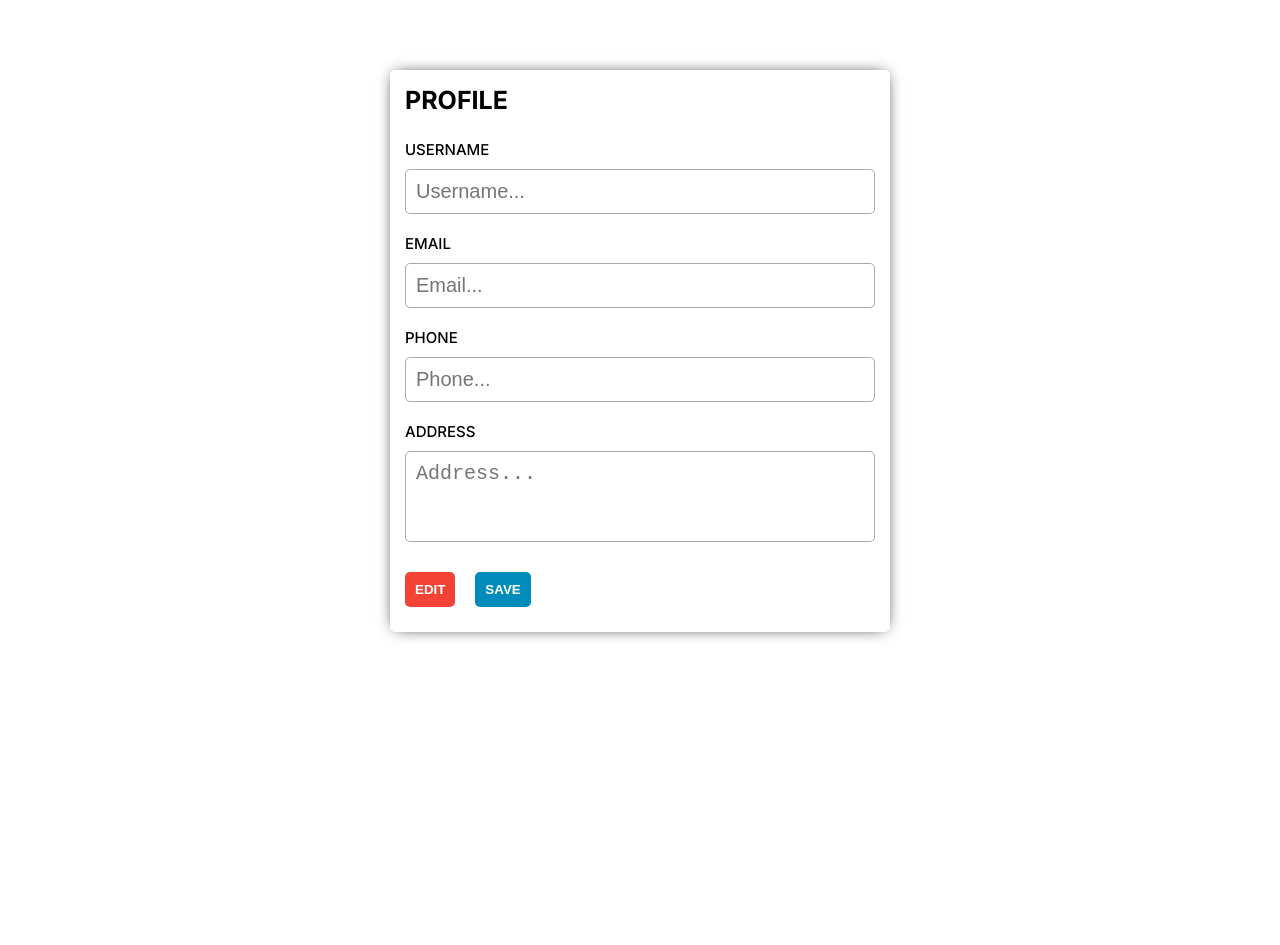
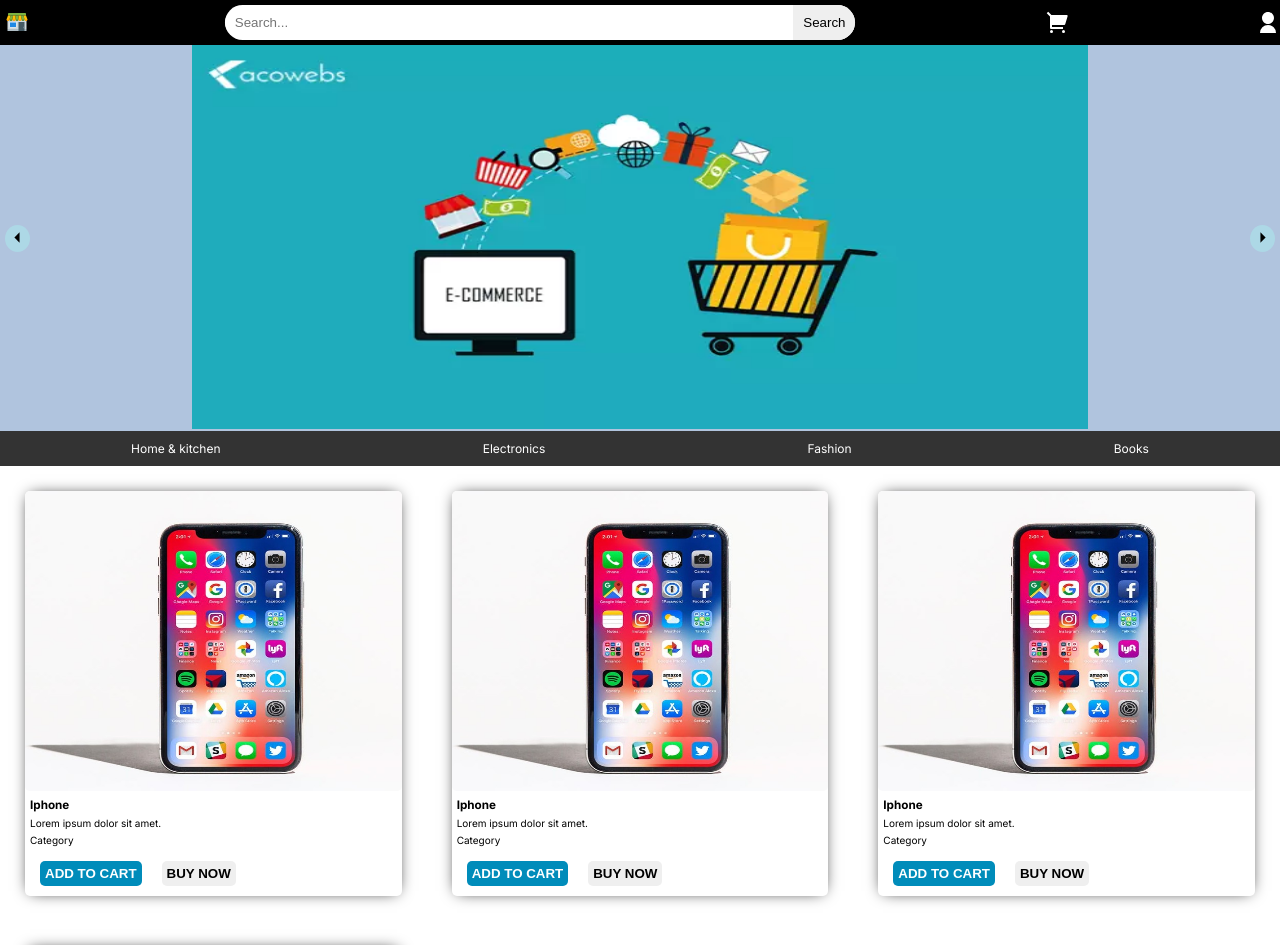
Before and after one commit to amane15/ecommerce-frontend, a React (Create React App) app: page / in a window 1280 px wide. Shown: the top 945 px of the page. Before the commit the page ends 800 px from the top, so only its background shows below. Built offline with nearby package versions, Linux system fonts and the light colour scheme.

Commit message:
Added routing

```diff
--- a/src/App.js
+++ b/src/App.js
@@ -1,29 +1,25 @@
 import "./App.css";
-import Card from "./components/Card";
+import Navbar from "./components/Navbar";
 import Cart from "./components/Cart";
+import Profile from "./components/Profile";
+import HomePage from "./components/HomePage";
+import Ordered from "./components/Ordered";
+import RegisterForm from "./components/RegisterForm";
 import LoginForm from "./components/LoginForm";
-import Navbar from "./components/Navbar";
-import Ordered from "./components/Ordered";
-import Product from "./components/Product";
-import Products from "./components/Products";
-import Profile from "./components/Profile";
-import Quantity from "./components/Quantity";
-import RegisterForm from "./components/RegisterForm";
-import Slider from "./components/Slider";
+import { Routes, Route } from "react-router-dom";
 
 function App() {
     return (
         <>
-            {/* <Navbar /> */}
-            {/* <Slider />
-            <Products /> */}
-            {/* <Product /> */}
-            {/* <Quantity value={10} /> */}
-            {/* <Cart /> */}
-            {/* <Ordered /> */}
-            {/* <RegisterForm /> */}
-            {/* <LoginForm /> */}
-            <Profile />
+            <Navbar />
+            <Routes>
+                <Route path="/login" element={<LoginForm />} />
+                <Route path="/register" element={<RegisterForm />} />
+                <Route path="/orders" element={<Ordered />} />
+                <Route path="/profile" element={<Profile />} />
+                <Route path="/cart" element={<Cart />} />
+                <Route path="/" element={<HomePage />} />
+            </Routes>
         </>
     );
 }
--- a/src/components/Card.jsx
+++ b/src/components/Card.jsx
@@ -18,8 +18,8 @@
             </div>
             <div className="card__category">Category</div>
             <div className="card__button">
-                <button>Add to Cart</button>
-                <button>Buy Now</button>
+                <button className="btn btn--primary">Add to Cart</button>
+                <button className="btn btn--secondary">Buy Now</button>
             </div>
         </div>
     );
--- /dev/null
+++ b/src/components/HomePage.jsx
@@ -0,0 +1,14 @@
+import React from "react";
+import Products from "./Products";
+import Slider from "./Slider";
+
+const HomePage = () => {
+    return (
+        <>
+            <Slider />
+            <Products />
+        </>
+    );
+};
+
+export default HomePage;
--- a/src/components/Navbar.jsx
+++ b/src/components/Navbar.jsx
@@ -2,21 +2,33 @@
 import { RiShoppingCart2Fill, RiUserFill } from "react-icons/ri";
 import { FcShop } from "react-icons/fc";
 import "../assets/css/navbar.css";
+import { Link } from "react-router-dom";
 
 const UserMenu = () => (
     <>
         <ul className="list user-menu scale-up-center">
             <li className="user-menu__item">
-                <a href="/#">Profile</a>
+                <Link to="/profile">Profile</Link>
             </li>
             <li className="user-menu__item">
-                <a href="/#">Orders</a>
+                <Link to="/orders">Orders</Link>
             </li>
             <li className="user-menu__item">
-                <a href="/#">Sign In</a>
+                <Link to="/register">Register</Link>
             </li>
             <li className="user-menu__item">
-                <a href="/#">Sign Out</a>
+                <Link to="/login">
+                    <button className="user-menu__btn btn btn--primary">
+                        Log In
+                    </button>
+                </Link>
+            </li>
+            <li className="user-menu__item">
+                <Link to="/logout">
+                    <button className="user-menu__btn btn btn--danger">
+                        Log Out
+                    </button>
+                </Link>
             </li>
         </ul>
     </>
@@ -28,9 +40,9 @@
     return (
         <>
             <nav className="navbar">
-                <a href="/#">
+                <Link to="/">
                     <FcShop className="nav__logo" color="#fff" size={24} />
-                </a>
+                </Link>
                 <div className="search-bar">
                     <input
                         className="nav__input"
@@ -41,9 +53,9 @@
                     />
                     <button className="nav__btn">Search</button>
                 </div>
-                <a className="cart" href="/cart">
+                <Link to="/cart" className="cart">
                     <RiShoppingCart2Fill color="#fff" size={24} />
-                </a>
+                </Link>
                 <RiUserFill
                     className="user"
                     color="#fff"
--- a/src/index.js
+++ b/src/index.js
@@ -1,14 +1,17 @@
-import React from 'react';
-import ReactDOM from 'react-dom';
-import './index.css';
-import App from './App';
-import reportWebVitals from './reportWebVitals';
+import React from "react";
+import ReactDOM from "react-dom";
+import "./index.css";
+import App from "./App";
+import reportWebVitals from "./reportWebVitals";
+import { BrowserRouter as Router } from "react-router-dom";
 
 ReactDOM.render(
-  <React.StrictMode>
-    <App />
-  </React.StrictMode>,
-  document.getElementById('root')
+    <React.StrictMode>
+        <Router>
+            <App />
+        </Router>
+    </React.StrictMode>,
+    document.getElementById("root")
 );
 
 // If you want to start measuring performance in your app, pass a function
```
